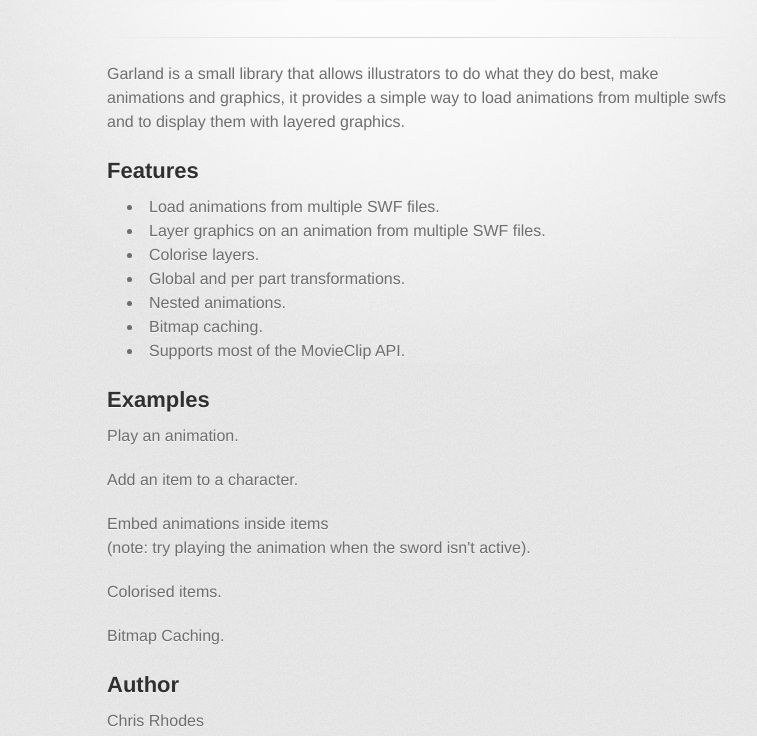
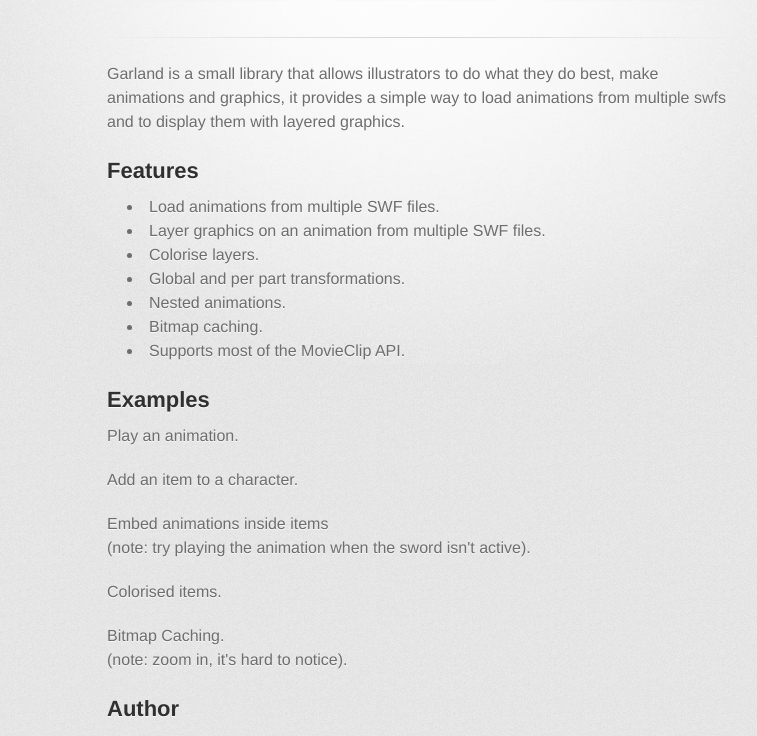
Before and after one commit to iopred/garland, a plain HTML site: page index.html in a window 1280 px wide. Shown: the part 209-945 px from the top of the page, without its empty margins (223-980 px from the left). Drawn offline with Linux system fonts and the light colour scheme; a web font is replaced by a local one.

Commit message:
Added bitmap cache note

```diff
--- a/index.html
+++ b/index.html
@@ -86,7 +86,7 @@
 <p>Colorised items.</p>
 <div id="exampleColorise"></div>
 
-<p>Bitmap Caching.</p>
+<p>Bitmap Caching.<br>(note: zoom in, it's hard to notice).</p>
 <div id="exampleBitmapCache"></div>
 
 <h2>Author</h2>
```
